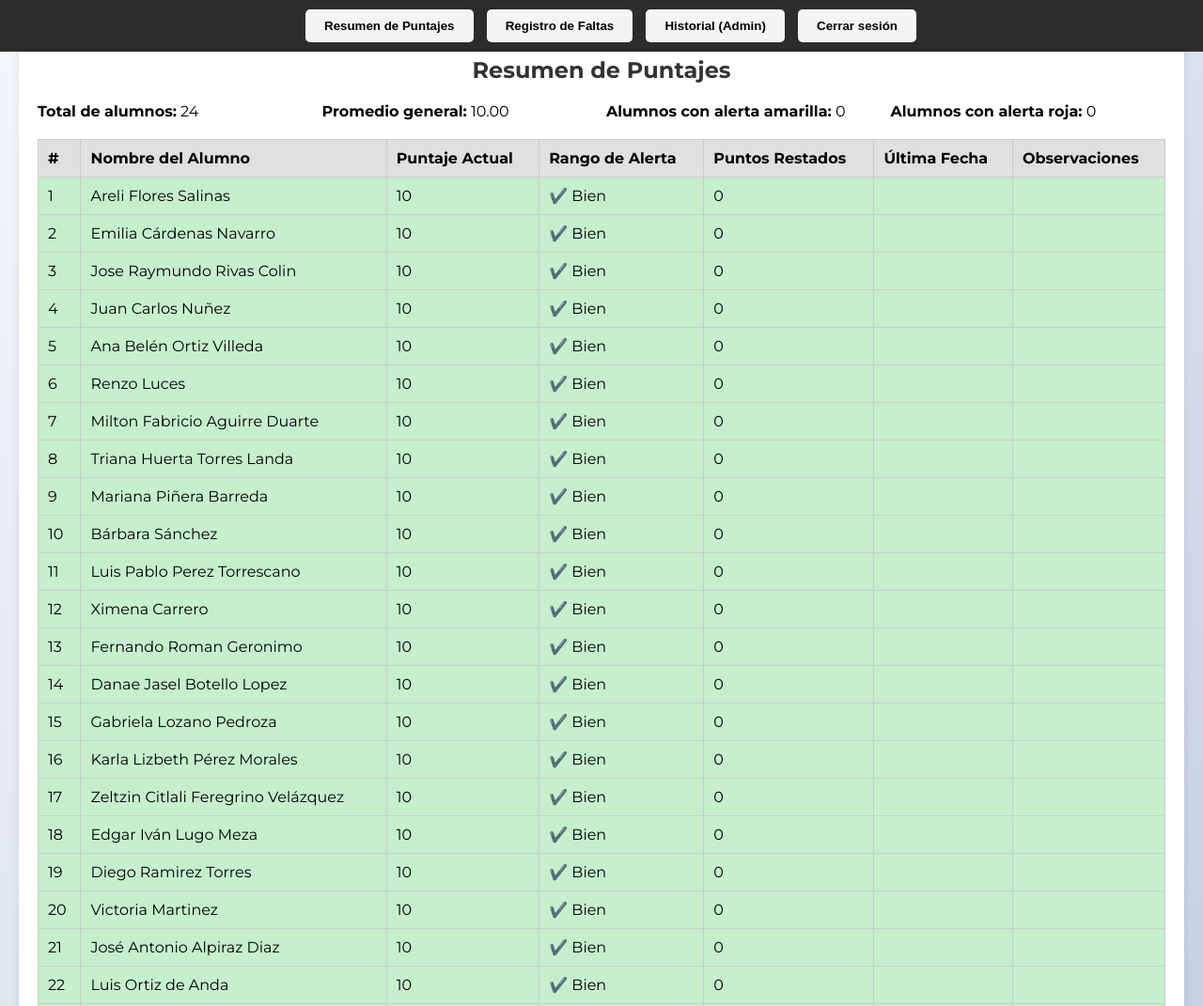
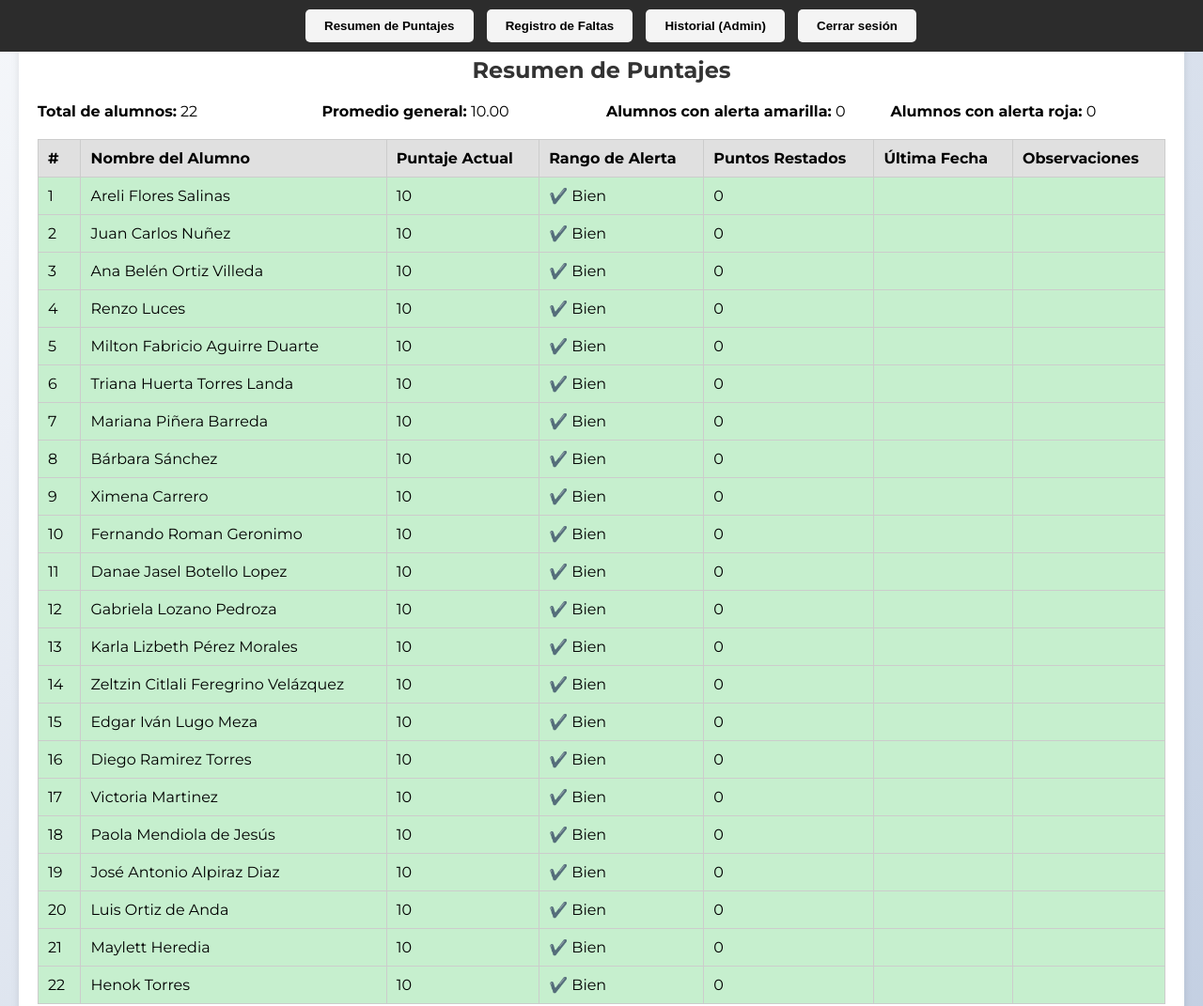
Before and after one commit to Edivlume/sistema-puntos, a plain HTML site: page index.html in a window 1280 px wide. Shown: the top 1071 px of the page at 94% size. Drawn offline with Linux system fonts and the light colour scheme; no server answers.

Commit message:
Update index.html

```diff
--- a/index.html
+++ b/index.html
@@ -96,7 +96,7 @@
 
   <script type="module">
     // ====== Datos base ======
-    const alumnos = ["Areli Flores Salinas","Emilia Cárdenas Navarro","Jose Raymundo Rivas Colin","Juan Carlos Nuñez","Ana Belén Ortiz Villeda","Renzo Luces","Milton Fabricio Aguirre Duarte","Triana Huerta Torres Landa","Mariana Piñera Barreda","Bárbara Sánchez","Luis Pablo Perez Torrescano","Ximena Carrero","Fernando Roman Geronimo","Danae Jasel Botello Lopez","Gabriela Lozano Pedroza","Karla Lizbeth Pérez Morales","Zeltzin Citlali Feregrino Velázquez","Edgar Iván Lugo Meza","Diego Ramirez Torres","Victoria Martinez","José Antonio Alpiraz Diaz","Luis Ortiz de Anda","Maylett Heredia","Henok Torres"];
+    const alumnos = ["Areli Flores Salinas","Juan Carlos Nuñez","Ana Belén Ortiz Villeda","Renzo Luces","Milton Fabricio Aguirre Duarte","Triana Huerta Torres Landa","Mariana Piñera Barreda","Bárbara Sánchez","Ximena Carrero","Fernando Roman Geronimo","Danae Jasel Botello Lopez","Gabriela Lozano Pedroza","Karla Lizbeth Pérez Morales","Zeltzin Citlali Feregrino Velázquez","Edgar Iván Lugo Meza","Diego Ramirez Torres","Victoria Martinez", "Paola Mendiola de Jesús", "José Antonio Alpiraz Diaz","Luis Ortiz de Anda","Maylett Heredia","Henok Torres"];
     const faltas = {
       "No saber trazo montado y grabado (reincidente)": 3,
       "Retardo (tolerancia 15 min)": 1,
```
